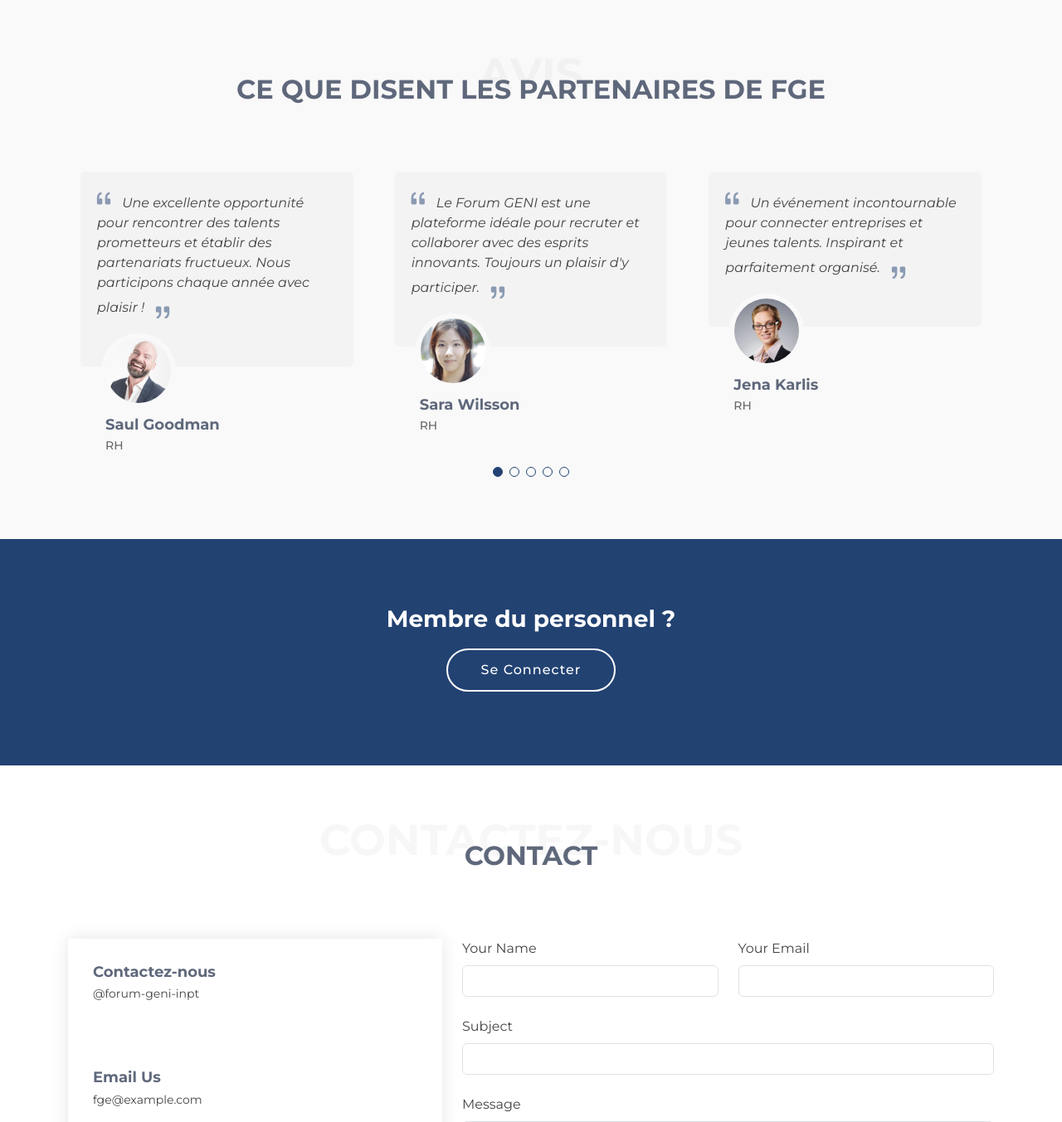
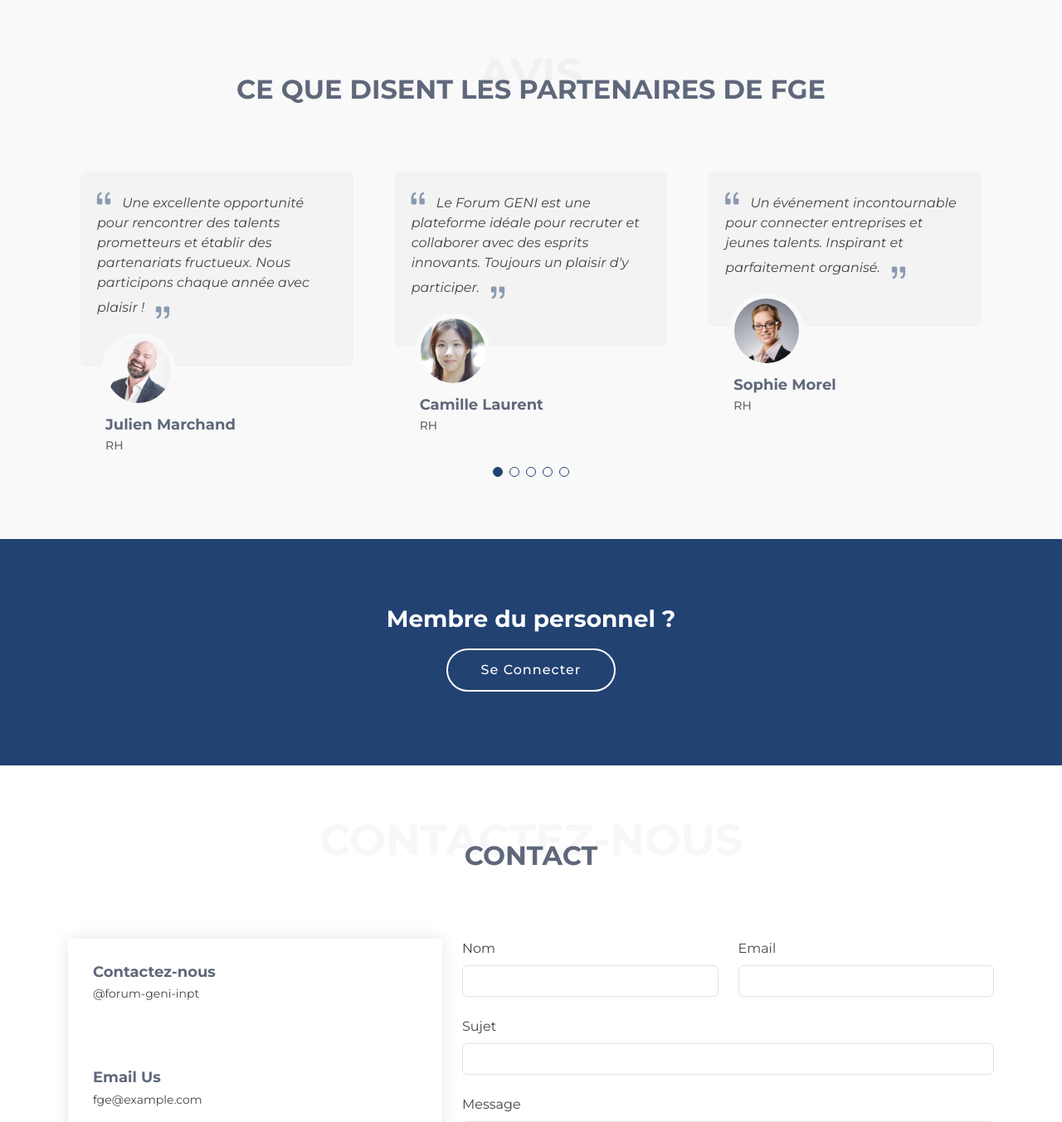
Before and after one commit to Anass-Fajoui/FGE_WebAPP, a Flask app: page / in a window 1280 px wide. Shown: the part 2491-3844 px from the top of the page at 83% size. Run offline with Flask 3, Linux system fonts and the light colour scheme; some libraries are stand-ins or nearby versions; some web fonts are replaced.

Commit message:
fixing a problem

```diff
--- a/app.py
+++ b/app.py
@@ -9,7 +9,7 @@ app = Flask(__name__)
 
 app.config['TEMPLATES_AUTO_RELOAD'] = True
 app.config['SECRET_KEY'] = 'AnassLpro165'
-app.config['SQLALCHEMY_DATABASE_URI'] = 'mysql+pymysql://root:rmaocsfwy8?Lqs@localhost/fge'
+app.config['SQLALCHEMY_DATABASE_URI'] = 'mysql+pymysql://root:anasslpro@localhost/fge'
 app.config['SQLALCHEMY_TRACK_MODIFICATIONS'] = False
 
 db.init_app(app)
@@ -113,7 +113,7 @@ def add_member():
 
         new_member = Membre(Nom=nom, Prenom=prenom, Email=email, Role=role, Club_id=club_id)
         db.session.add(new_member)
-
+        db.session.flush()
 
         selected_cellules = request.form.getlist('Cellule_id')
 
@@ -124,8 +124,11 @@ def add_member():
 
         for cellule_id in selected_cellules:
             est_chef = True if f"chief_{cellule_id}" in chief_cellules else False
+            print()
+            print(f"Membre_id: {new_member.Membre_id}")
+            print()
+            inscription = s_inscrire(Membre_id=new_member.Membre_id, Cellule_id=int(cellule_id), EstChef=est_chef)
 
-            inscription = s_inscrire(Membre_id=new_member.Membre_id, Cellule_id=int(cellule_id), EstChef=est_chef)
             db.session.add(inscription)
 
         try:
@@ -215,7 +218,7 @@ def edit_member(id):
     )
 
 
-@app.route('/members/delete_member/<int:id>', methods=['GET', 'POST'])
+@app.route('/members/delete_member/<int:id>')
 @login_required
 def delete_member(id):
     s_inscrire.query.filter_by(Membre_id=id).delete()
--- a/templates/home.html
+++ b/templates/home.html
@@ -182,7 +182,7 @@
                   <i class="bi bi-quote quote-icon-right"></i>
                 </p>
                 <img src="static/assets/img/testimonials/testimonials-1.jpg" class="testimonial-img" alt="">
-                <h3>Saul Goodman</h3>
+                <h3>Julien Marchand</h3>
                 <h4>RH</h4>
               </div>
             </div>
@@ -195,7 +195,7 @@
                   <i class="bi bi-quote quote-icon-right"></i>
                 </p>
                 <img src="static/assets/img/testimonials/testimonials-2.jpg" class="testimonial-img" alt="">
-                <h3>Sara Wilsson</h3>
+                <h3>Camille Laurent</h3>
                 <h4>RH</h4>
               </div>
             </div>
@@ -208,7 +208,7 @@
                   <i class="bi bi-quote quote-icon-right"></i>
                 </p>
                 <img src="static/assets/img/testimonials/testimonials-3.jpg" class="testimonial-img" alt="">
-                <h3>Jena Karlis</h3>
+                <h3>Sophie Morel</h3>
                 <h4>RH</h4>
               </div>
             </div>
@@ -221,7 +221,7 @@
                   <i class="bi bi-quote quote-icon-right"></i>
                 </p>
                 <img src="static/assets/img/testimonials/testimonials-4.jpg" class="testimonial-img" alt="">
-                <h3>Matt Brandon</h3>
+                <h3>Thomas Lemoine</h3>
                 <h4>RH</h4>
               </div>
             </div>
@@ -300,17 +300,17 @@
               <div class="row gy-4">
 
                 <div class="col-md-6">
-                  <label for="name-field" class="pb-2">Your Name</label>
+                  <label for="name-field" class="pb-2">Nom</label>
                   <input type="text" name="name" id="name-field" class="form-control" required="">
                 </div>
 
                 <div class="col-md-6">
-                  <label for="email-field" class="pb-2">Your Email</label>
+                  <label for="email-field" class="pb-2">Email</label>
                   <input type="email" class="form-control" name="email" id="email-field" required="">
                 </div>
 
                 <div class="col-md-12">
-                  <label for="subject-field" class="pb-2">Subject</label>
+                  <label for="subject-field" class="pb-2">Sujet</label>
                   <input type="text" class="form-control" name="subject" id="subject-field" required="">
                 </div>
 
@@ -318,7 +318,7 @@
                   <label for="message-field" class="pb-2">Message</label>
                   <textarea class="form-control" name="message" rows="10" id="message-field" required=""></textarea>
                 </div>
-                <button type="submit">Send Message</button>
+                <button type="submit">Envoyer Message</button>
 
 
 
```
Also changed, not shown: models.py (line endings or trailing spaces).
